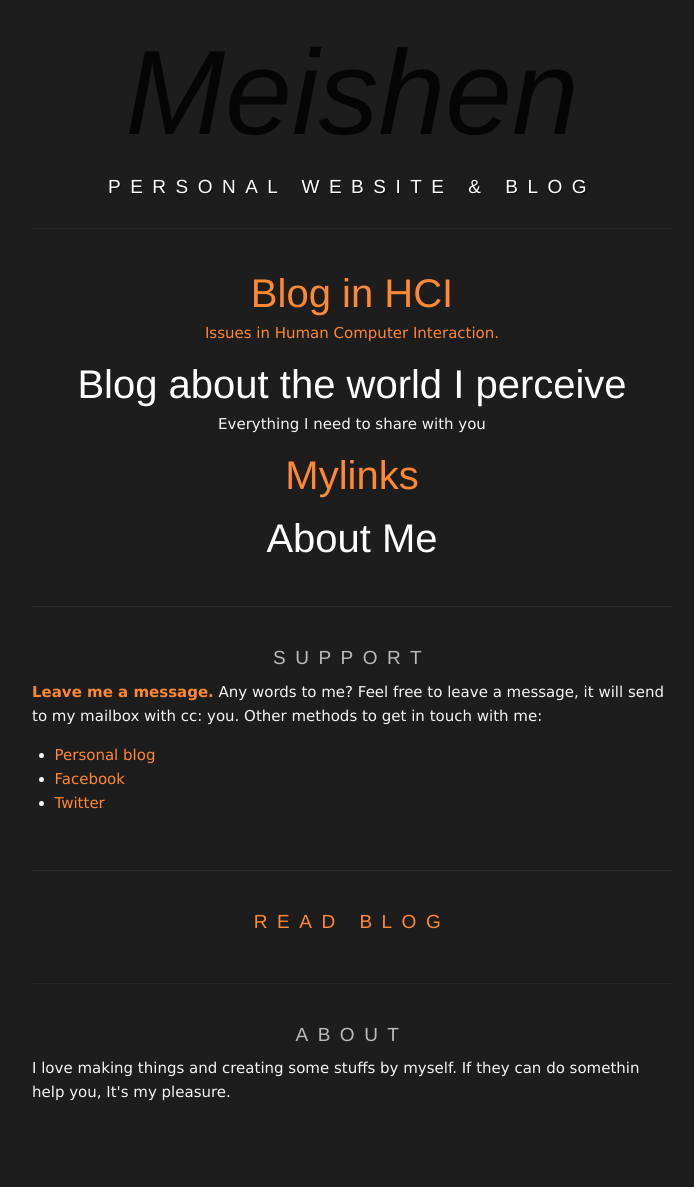
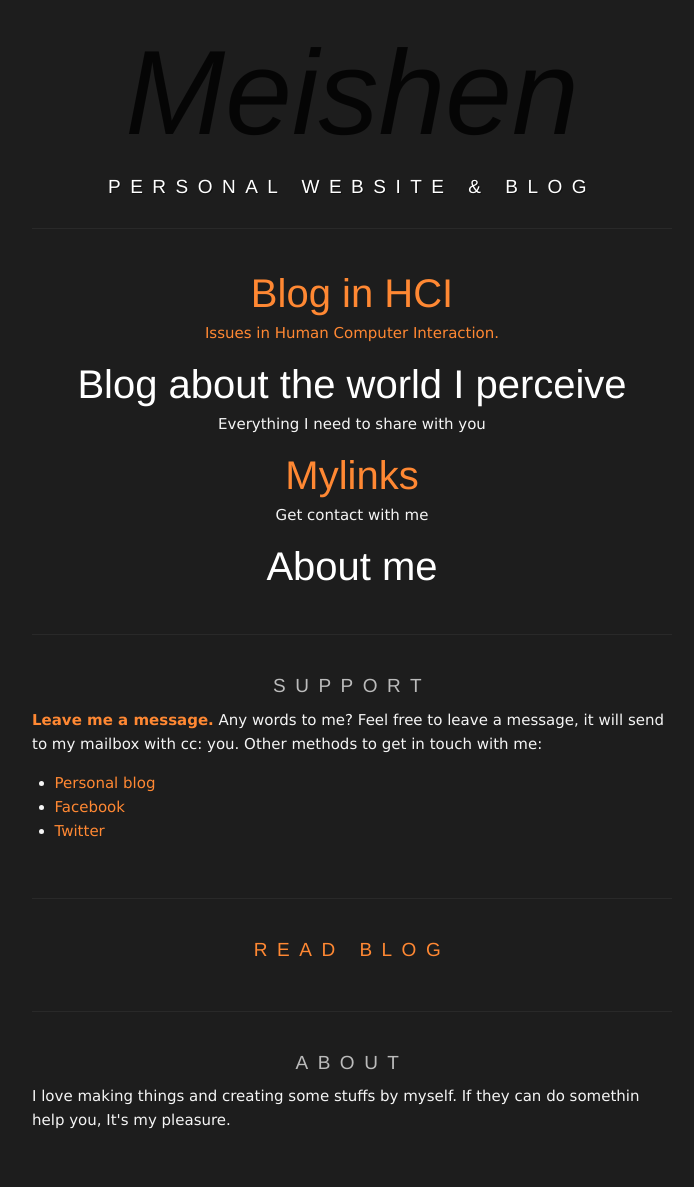
Before and after one commit to meishen1991/meishen1991.github.com, a Jekyll site: the page index.html, which Jekyll copies as it is, in a window 1280 px wide. Shown: the whole page, without its empty margins (288-982 px from the left). Built offline with Jekyll 4.4.1, drawn with Linux system fonts in a browser that asks for light colours; before the commit the page ends 1159 px from its top, so only the background shows below that.

Commit message:
Update index.html

```diff
--- a/index.html
+++ b/index.html
@@ -26,9 +26,9 @@
 
 
       <h3><a href="http://fun.zzgary.info/mylinks">Mylinks</a></h3>
-      <p></p>
+      <p>Get contact with me</p>
 
-      <h3>About Me</h3>
+      <h3>About me</h3>
 
 
     </section>
```
